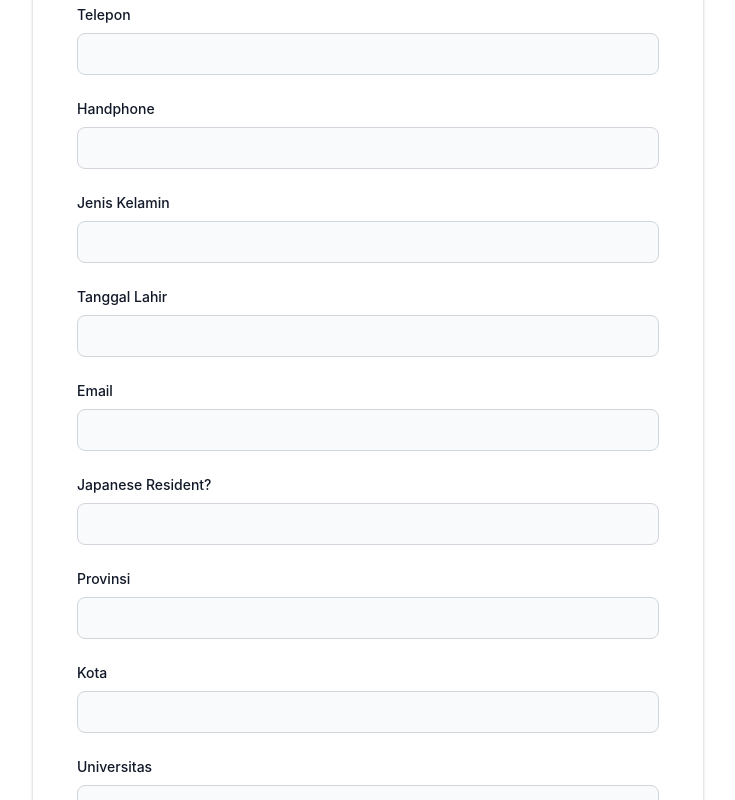
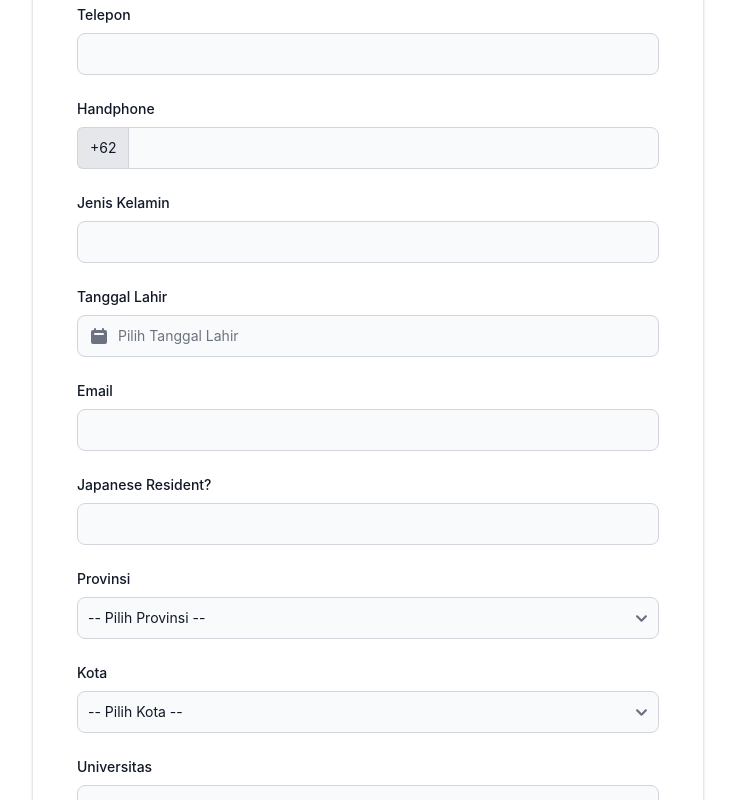
Before and after one commit to Reinhardjs/scholarship-registration-frontend, a React (Create React App) app: page /studies in a window 1280 px wide. Shown: the part 380-1180 px from the top of the page, without its empty margins (272-1007 px from the left). Built offline with nearby package versions, Linux system fonts and the light colour scheme.

Commit message:
chore(mext-registration): refactor japanese studies registration page

```diff
--- a/src/App.js
+++ b/src/App.js
@@ -1,5 +1,6 @@
 import "./App.css";
-import JapaneseStudiesRegistration from "./pages/JapaneseStudiesRegistration";
+import React  from "react";
+import JapaneseStudiesRegistration from "./pages/japaneseStudies/JapaneseStudiesRegistration";
 import { Switch, Route } from "react-router-dom";
 import LandingPage from "./pages/LandingPage";
 
--- a/src/pages/JapaneseStudiesRegistration.js
+++ b/src/pages/japaneseStudies/JapaneseStudiesRegistration.js
@@ -1,22 +1,70 @@
 import React from "react";
 import { useHistory } from "react-router-dom";
-import { useForm } from "react-hook-form";
+import { useForm, useWatch } from "react-hook-form";
 import { ArrowLeftIcon } from "@heroicons/react/24/solid";
-import TextInput from "../components/TextInput";
+import TextInput from "../../components/TextInput";
+import SelectInput from "../../components/SelectInput";
+import PhoneNumberInput from "../../components/PhoneNumberInput";
+import DatePickerInput from "../../components/DatePickerInput";
 
 const JapaneseStudiesRegistration = () => {
   const form = useForm();
   const history = useHistory();
-  const { handleSubmit } = form;
+  const { handleSubmit, register, watch } = form;
+  const [universitasList, setUniversitasList] = React.useState([]);
+  const [wilayahList, setWilayahList] = React.useState([]);
+  const [selectedUniversitas, setSelectedUniversitas] = React.useState([]);
+  const [selectedProvinsi, setSelectedProvinsi] = React.useState([]);
+  const [selectedKota, setSelectedKota] = React.useState([]);
+
+  const filteredProvince = wilayahList.filter((item) => {
+    return item.provinsi === watch("province");
+  });
+  const kotaList = filteredProvince.length > 0 ? filteredProvince[0].kota : [];
 
   const isValidEmail = (email) =>
-    /^(([^<>()[\]\\.,;:\s@\"]+(\.[^<>()[\]\\.,;:\s@\"]+)*)|(\".+\"))@((\[[0-9]{1,3}\.[0-9]{1,3}\.[0-9]{1,3}\.[0-9]{1,3}\])|(([a-zA-Z\-0-9]+\.)+[a-zA-Z]{2,}))$/.test(
+    /^(([^<>()[\]\\.,;:\s@"]+(\.[^<>()[\]\\.,;:\s@"]+)*)|(".+"))@((\[[0-9]{1,3}\.[0-9]{1,3}\.[0-9]{1,3}\.[0-9]{1,3}\])|(([a-zA-Z\-0-9]+\.)+[a-zA-Z]{2,}))$/.test(
       email
     );
 
   const handleEmailValidation = (email) => {
     return isValidEmail(email);
   };
+
+  const getUniversitasList = async () => {
+    fetch("universitas.json", {
+      headers: {
+        "Content-Type": "application/json",
+        Accept: "application/json",
+      },
+    })
+      .then(function (response) {
+        return response.json();
+      })
+      .then(function (jsonObject) {
+        setUniversitasList(jsonObject);
+      });
+  };
+
+  const getWilayahList = async () => {
+    fetch("wilayah.json", {
+      headers: {
+        "Content-Type": "application/json",
+        Accept: "application/json",
+      },
+    })
+      .then(function (response) {
+        return response.json();
+      })
+      .then(function (jsonObject) {
+        setWilayahList(jsonObject);
+      });
+  };
+
+  React.useEffect(() => {
+    getUniversitasList();
+    getWilayahList();
+  }, []);
 
   const onSubmit = (data) => console.log(data);
 
@@ -50,8 +98,9 @@ const JapaneseStudiesRegistration = () => {
                 form={form}
                 labelString={"Telepon"}
                 inputName={"telephone"}
+                isRequired={false}
               />
-              <TextInput
+              <PhoneNumberInput
                 form={form}
                 labelString={"Handphone"}
                 inputName={"handphone"}
@@ -61,7 +110,7 @@ const JapaneseStudiesRegistration = () => {
                 labelString={"Jenis Kelamin"}
                 inputName={"gender"}
               />
-              <TextInput
+              <DatePickerInput
                 form={form}
                 labelString={"Tanggal Lahir"}
                 inputName={"birthdate"}
@@ -77,16 +126,29 @@ const JapaneseStudiesRegistration = () => {
                 labelString={"Japanese Resident?"}
                 inputName={"japaneseResident"}
               />
-              <TextInput
+              <SelectInput
                 form={form}
                 labelString={"Provinsi"}
                 inputName={"province"}
+                data={wilayahList.map((item) => {
+                  return { option: item.provinsi, value: item.provinsi };
+                })}
               />
-              <TextInput form={form} labelString={"Kota"} inputName={"city"} />
-              <TextInput
+              <SelectInput
+                form={form}
+                labelString={"Kota"}
+                inputName={"city"}
+                data={kotaList.map((item) => {
+                  return { option: item, value: item };
+                })}
+              />
+              <SelectInput
                 form={form}
                 labelString={"Universitas"}
                 inputName={"university"}
+                data={universitasList.map((item) => {
+                  return { option: item, value: item };
+                })}
               />
               <TextInput
                 form={form}
```
